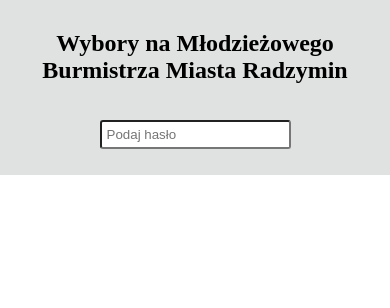
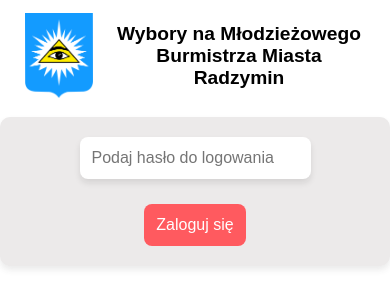
Before and after one commit to JakubOlejnik2007/mbr-elections, a website: page static/index.html in a window 390 px wide. Drawn offline with Linux system fonts and the light colour scheme.

Commit message:
Added login section with styled form and header to index.html; updated style.css with new classes and media queries for responsiveness

```diff
--- a/static/index.html
+++ b/static/index.html
@@ -10,19 +10,25 @@
 </head>
 
 <body>
-
+    <script src="script.js"></script>
+    <header class="header">
+        <div class="header__content">
+            <img src="logo.png" alt="Logo" class="header__logo">
+            <h1 class="header__title">Wybory na Młodzieżowego Burmistrza Miasta Radzymin</h1>
+        </div>
+    </header>
+    <main>
+        <section class="section section__login">
+            <form class="section__form">
+                    <label>
+                        <input type="text" class="section__input" placeholder="Podaj hasło do logowania" required>
+                    </label>
+                    <label>
+                        <button class="section__button">Zaloguj się</button>
+                    </label>
+            </form>
+        </section>
+    </main>
 </body>
-<script src="script.js"></script>
-<main>
-    <section class="section">
-        <h1>Wybory na Młodzieżowego Burmistrza Miasta Radzymin</h1>
-        <p>
-            <label>
-                <input type="text" class="section__input" placeholder="Podaj hasło" required>
-            </label>
-        </p>
-    </section>
-</main>
-
 
 </html>
--- a/static/style.css
+++ b/static/style.css
@@ -1,9 +1,45 @@
 * {
-
+    font-family: Arial, Helvetica, sans-serif;
 }
 
 body {
     margin: 0;
+}
+
+.header {
+    display: flex;
+    align-items: center;
+    text-align: center;
+    padding: 10px 25px;
+}
+
+.header__title {
+    font-size: 1.2rem;
+}
+
+.header__content {
+    flex: 1;
+    display: flex;
+    align-items: center;
+    justify-content: center;
+}
+
+.header__logo {
+    width: 5%;
+    margin-right: 20px;
+    max-width: 200px;
+}
+
+@media only screen and (max-width: 768px) {
+    .header__logo {
+        width: 10%;
+    }
+}
+
+@media only screen and (max-width: 480px) {
+    .header__logo {
+        width: 20%;
+    }
 }
 
 .section {
@@ -11,11 +47,46 @@ body {
     justify-content: space-around;
     flex-direction: column;
     text-align: center;
-    padding: 10px 5px;
-    background-color: #e0e1e1;
+}
+
+.section__login {
+    margin: 5px 0;
+    background-color: #eceaea;
+    padding: 20px;
+    border-radius: 10px;
+    box-shadow: 0 4px 6px #3e3e3e1a;
+}
+
+.section__form {
+    display: flex;
+    flex-direction: column;
 }
 
 .section__input {
-    padding: 5px;
-    border-radius: 3px;
+    border: none;
+    border-radius: 8px;
+    padding: 12px;
+    margin-bottom: 15px;
+    font-size: 16px;
+    box-shadow: 0 4px 6px #0f0f0f1a;
 }
+
+.section__input:hover {
+    background-color: #f8f8f8;
+}
+
+.section__button {
+    border: none;
+    border-radius: 8px;
+    padding: 12px;
+    font-size: 16px;
+    background-color: #ff5a5f;
+    color: white;
+    cursor: pointer;
+    transition: background-color 0.3s ease;
+    margin-top: 10px;
+}
+
+.section__button:hover {
+    background-color: #ff7b7f;
+}
```
Also changed, not shown: static/logo.png (added).
